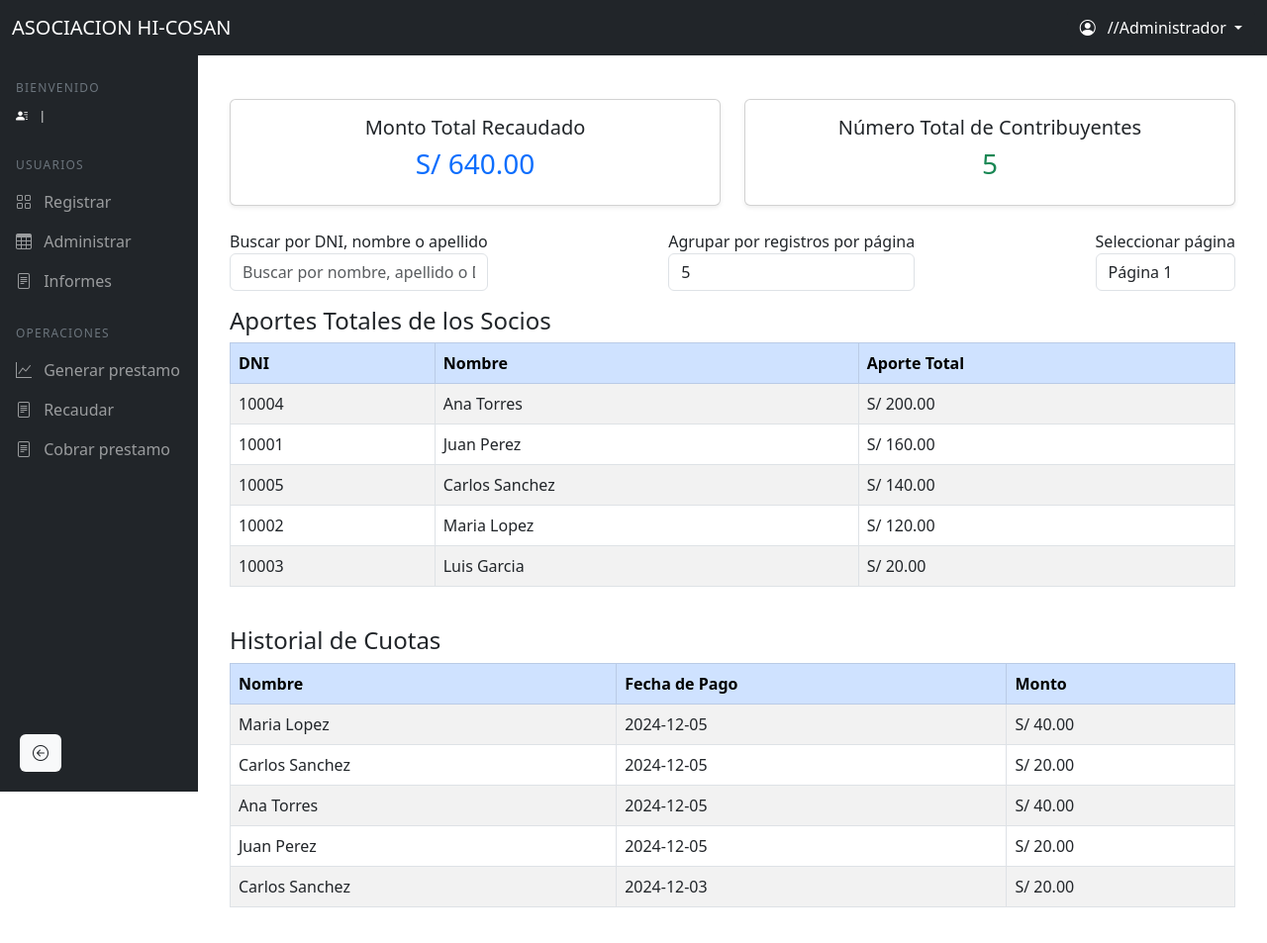
After one commit to DvJeremy/WEB_ASOCIACION_PPP, a PHP site: page /ADMINISTRADOR/informes_c.php in a window 1280 px wide. The commit adds this page. Shown: the whole page at 99% size. Run offline with PHP 8.4, Linux system fonts and the light colour scheme; data comes from the database, SQL or seed files in the repository.

Commit message:
informes cuotas beta

```diff
--- /dev/null
+++ b/ADMINISTRADOR/COMPONENTES_INFORMES/contadores_cbackend.php
@@ -0,0 +1,30 @@
+<?php
+include('../../BACKEND/CONEXION/conexion.php'); // Conexión a la base de datos
+
+$response = [];
+
+// Consulta 1: Monto total recaudado
+$queryMonto = "SELECT SUM(monto) AS total_recaudado FROM cuota_afiliacion";
+$resultMonto = mysqli_query($conexion, $queryMonto);
+
+if ($resultMonto) {
+    $rowMonto = mysqli_fetch_assoc($resultMonto);
+    $response['total_recaudado'] = $rowMonto['total_recaudado'] ?: 0;
+} else {
+    $response['total_recaudado'] = 'Error';
+}
+
+// Consulta 2: Número total de contribuyentes únicos
+$queryContribuyentes = "SELECT COUNT(DISTINCT dni_socio) AS total_contribuyentes FROM cuota_afiliacion";
+$resultContribuyentes = mysqli_query($conexion, $queryContribuyentes);
+
+if ($resultContribuyentes) {
+    $rowContribuyentes = mysqli_fetch_assoc($resultContribuyentes);
+    $response['total_contribuyentes'] = $rowContribuyentes['total_contribuyentes'] ?: 0;
+} else {
+    $response['total_contribuyentes'] = 'Error';
+}
+
+// Enviar respuesta en formato JSON
+echo json_encode($response);
+?>
--- /dev/null
+++ b/ADMINISTRADOR/COMPONENTES_INFORMES/tablas_cbackend.php
@@ -0,0 +1,66 @@
+<?php
+include('../../BACKEND/CONEXION/conexion.php'); // Conexión a la base de datos
+
+// Inicializar el array de respuesta
+$response = [];
+
+// Filtros y paginación
+$limit = isset($_GET['limit']) ? intval($_GET['limit']) : 5; // Número de registros por página
+$offset = isset($_GET['offset']) ? intval($_GET['offset']) : 0; // Paginación (desplazamiento)
+
+$searchAportes = isset($_GET['search_aportes']) ? mysqli_real_escape_string($conexion, $_GET['search_aportes']) : '';
+$searchHistorial = isset($_GET['search_historial']) ? mysqli_real_escape_string($conexion, $_GET['search_historial']) : '';
+
+// Consulta 1: Aportes totales de los socios (con filtro de búsqueda y paginación)
+$queryAportes = "
+    SELECT s.dni_socio, CONCAT(s.nombres, ' ', s.apellidos) AS nombre_completo, SUM(c.monto) AS aporte_total
+    FROM cuota_afiliacion c
+    JOIN socios s ON c.dni_socio = s.dni_socio
+    WHERE s.nombres LIKE '%$searchAportes%' OR s.apellidos LIKE '%$searchAportes%' OR s.dni_socio LIKE '%$searchAportes%'
+    GROUP BY s.dni_socio
+    ORDER BY aporte_total DESC
+    LIMIT $limit OFFSET $offset
+";
+$resultAportes = mysqli_query($conexion, $queryAportes);
+
+if ($resultAportes) {
+    $response['aportes'] = [];
+    while ($row = mysqli_fetch_assoc($resultAportes)) {
+        $response['aportes'][] = [
+            'dni_socio' => $row['dni_socio'],
+            'nombre_completo' => $row['nombre_completo'],
+            'aporte_total' => number_format($row['aporte_total'], 2)
+        ];
+    }
+} else {
+    $response['aportes'] = 'Error al obtener los aportes.';
+}
+
+// Consulta 2: Historial de cuotas (con filtro de fecha y paginación)
+$queryHistorial = "
+    SELECT s.nombres, s.apellidos, c.fecha_pago, c.monto
+    FROM cuota_afiliacion c
+    JOIN socios s ON c.dni_socio = s.dni_socio
+    WHERE s.nombres LIKE '%$searchHistorial%' OR s.apellidos LIKE '%$searchHistorial%' OR c.dni_socio LIKE '%$searchHistorial%'
+    ORDER BY c.fecha_pago DESC
+    LIMIT $limit OFFSET $offset
+";
+$resultHistorial = mysqli_query($conexion, $queryHistorial);
+
+if ($resultHistorial) {
+    $response['historial'] = [];
+    while ($row = mysqli_fetch_assoc($resultHistorial)) {
+        $response['historial'][] = [
+            'nombres' => $row['nombres'],
+            'apellidos' => $row['apellidos'],
+            'fecha_pago' => $row['fecha_pago'],
+            'monto' => number_format($row['monto'], 2)
+        ];
+    }
+} else {
+    $response['historial'] = 'Error al obtener el historial de cuotas.';
+}
+
+// Enviar respuesta en formato JSON
+echo json_encode($response);
+?>
--- /dev/null
+++ b/ADMINISTRADOR/informes_c.php
@@ -0,0 +1,117 @@
+<!DOCTYPE html>
+<html lang="es">
+
+<head>
+    <meta charset="UTF-8">
+    <meta name="viewport" content="width=device-width, initial-scale=1.0">
+    <title>Informes de Cuotas</title>
+    <link href="https://cdn.jsdelivr.net/npm/bootstrap@5.3.0/dist/css/bootstrap.min.css" rel="stylesheet">
+    <link rel="stylesheet" href="../CSS/componentes_compartidos.css">
+</head>
+
+<body>
+    <?php include '../COMPONENTES_COMPARTIDOS/navbar_admin.php'; ?>
+    <?php include '../COMPONENTES_COMPARTIDOS/sidebar_admin.php'; ?>
+
+    <div class="main-content" id="mainContent">
+
+        <div class="container mt-4">
+            <div class="row">
+                <!-- Contador de monto total recaudado -->
+                <div class="col-md-6">
+                    <div class="card text-center shadow-sm">
+                        <div class="card-body">
+                            <h5 class="card-title">Monto Total Recaudado</h5>
+                            <h3 id="contadorRecaudado" class="text-primary">S/ 0.00</h3>
+                        </div>
+                    </div>
+                </div>
+                <!-- Contador de número total de contribuyentes -->
+                <div class="col-md-6">
+                    <div class="card text-center shadow-sm">
+                        <div class="card-body">
+                            <h5 class="card-title">Número Total de Contribuyentes</h5>
+                            <h3 id="contadorContribuyentes" class="text-success">0</h3>
+                        </div>
+                    </div>
+                </div>
+            </div>
+        </div>
+
+        <div class="container mt-4">
+            <div class="row">
+                <!-- Filtro y opciones de paginación -->
+                <div class="col-md-12 mb-3">
+                    <div class="d-flex justify-content-between">
+                        <div class="form-group">
+                            <label for="search">Buscar por DNI, nombre o apellido</label>
+                            <input type="text" id="search" class="form-control" placeholder="Buscar por nombre, apellido o DNI">
+                        </div>
+
+                        <div class="form-group">
+                            <label for="limit">Agrupar por registros por página</label>
+                            <select id="limit" class="form-control">
+                                <option value="5">5</option>
+                                <option value="10">10</option>
+                                <option value="15">15</option>
+                                <option value="20">20</option>
+                            </select>
+                        </div>
+
+                        <div class="form-group">
+                            <label for="offset">Seleccionar página</label>
+                            <select id="offset" class="form-control">
+                                <option value="0">Página 1</option>
+                                <option value="5">Página 2</option>
+                                <option value="10">Página 3</option>
+                            </select>
+                        </div>
+                    </div>
+                </div>
+
+                <!-- Tabla de Aportes -->
+                <div class="col-md-12 mb-4">
+                    <h4>Aportes Totales de los Socios</h4>
+                    <table class="table table-bordered table-striped">
+                        <thead class="table-primary">
+                            <tr>
+                                <th>DNI</th>
+                                <th>Nombre</th>
+                                <th>Aporte Total</th>
+                            </tr>
+                        </thead>
+                        <tbody id="tablaAportesBody">
+                            <!-- Los datos se cargarán aquí -->
+                        </tbody>
+                    </table>
+                </div>
+
+                <!-- Tabla de Historial de Cuotas -->
+                <div class="col-md-12">
+                    <h4>Historial de Cuotas</h4>
+                    <table class="table table-bordered table-striped">
+                        <thead class="table-primary">
+                            <tr>
+                                <th>Nombre</th>
+                                <th>Fecha de Pago</th>
+                                <th>Monto</th>
+                            </tr>
+                        </thead>
+                        <tbody id="tablaHistorialBody">
+                            <!-- Los datos se cargarán aquí -->
+                        </tbody>
+                    </table>
+                </div>
+            </div>
+        </div>
+
+    </div>
+
+    <script src="../JS/tablas_c.js"></script>
+    <script src="../JS/contadores_c.js"></script>
+    <script src="https://cdn.jsdelivr.net/npm/bootstrap@5.3.0/dist/js/bootstrap.bundle.min.js"></script>
+    <script src="../JS/componentes_compartidos.js"></script>
+
+</body>
+
+</html>
--- a/COMPONENTES_COMPARTIDOS/sidebar_admin.php
+++ b/COMPONENTES_COMPARTIDOS/sidebar_admin.php
@@ -59,7 +59,7 @@ if (isset($_SESSION['id'])) {
                 </a>
             </li>
             <li class="nav-item">
-                <a class="nav-link" href="../ADMINISTRADOR/informes_admin.php" data-bs-toggle="tooltip" data-bs-placement="right" title="Informes">
+                <a class="nav-link" href="../ADMINISTRADOR/informes_c.php" data-bs-toggle="tooltip" data-bs-placement="right" title="Informes">
                     <i class="bi bi-file-text me-2"></i>
                     <span>Informes</span>
                 </a>
--- /dev/null
+++ b/JS/contadores_c.js
@@ -0,0 +1,18 @@
+// Función para obtener datos y actualizar los contadores
+function cargarContadores() {
+    fetch('../ADMINISTRADOR/COMPONENTES_INFORMES/contadores_cbackend.php')
+        .then(response => response.json())
+        .then(data => {
+            if (data.total_recaudado !== 'Error' && data.total_contribuyentes !== 'Error') {
+                // Actualizar contadores en el DOM
+                document.getElementById('contadorRecaudado').innerText = `S/ ${parseFloat(data.total_recaudado).toFixed(2)}`;
+                document.getElementById('contadorContribuyentes').innerText = data.total_contribuyentes;
+            } else {
+                console.error("Error al cargar los datos");
+            }
+        })
+        .catch(error => console.error("Error en la conexión con el backend:", error));
+}
+
+// Llamar la función al cargar la página
+document.addEventListener('DOMContentLoaded', cargarContadores);
```
Also changed, not shown: ADMINISTRADOR/informes_admin.php (deleted, +0 -154 lines), ADMINISTRADOR/informes_backend.php (deleted, +0 -143 lines), JS/informes.js (deleted, +0 -119 lines), JS/tablas_c.js (added, +73 -0 lines).
